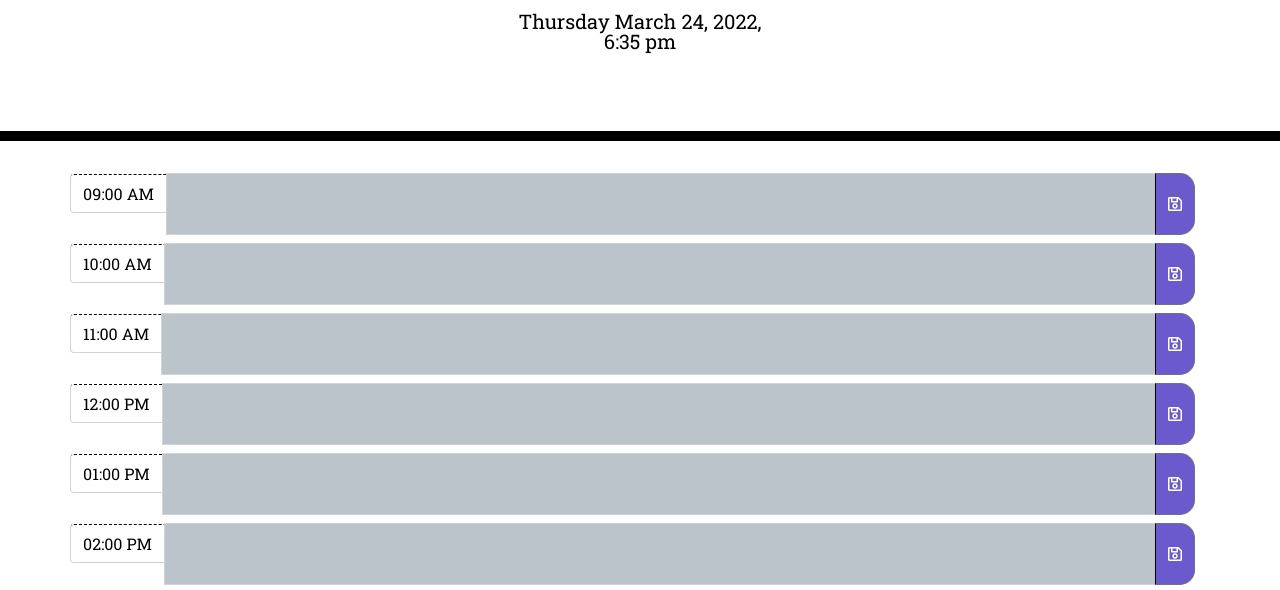
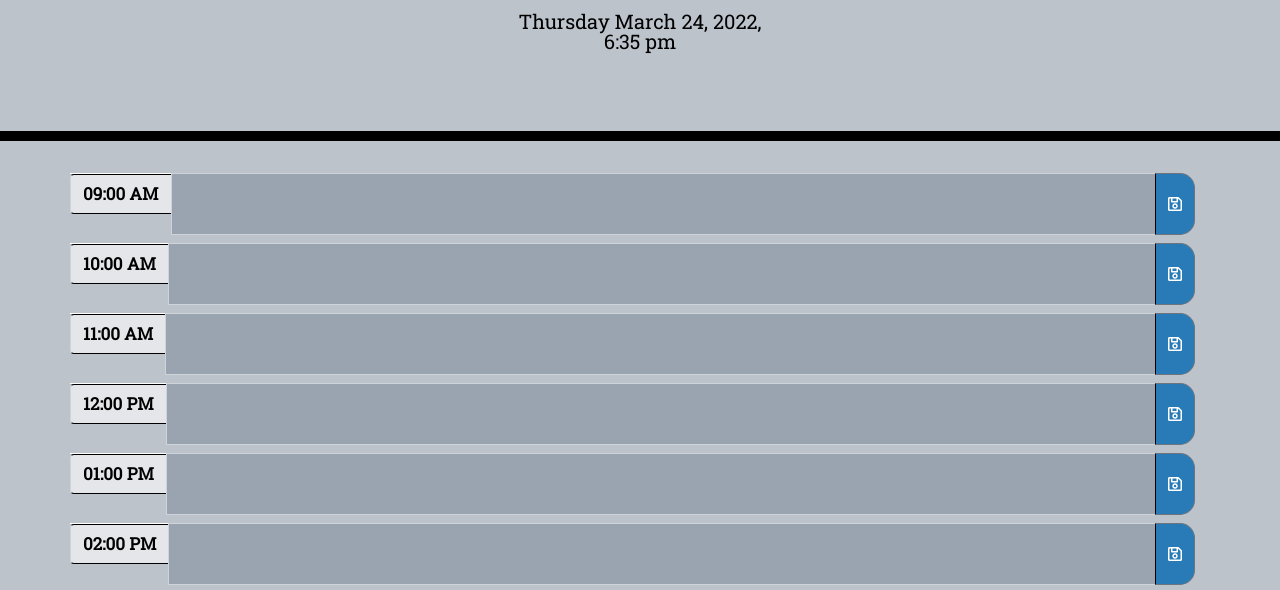
Before and after one commit to jgault87/my_destiny_planner, a plain HTML site: page index.html in a window 1280 px wide. Shown: the part 183-773 px from the top of the page. Drawn offline with nearby package versions, Linux system fonts and the light colour scheme.

Commit message:
color updated

```diff
--- a/script.js
+++ b/script.js
@@ -2,7 +2,6 @@
 
 $(function () {
   colorizeTimeBlocks();
-
 });
 
 //display current time and date elements moment.js
@@ -10,13 +9,10 @@ var currentDay = moment().format("dddd LL, [<br>] h:mm a");
 // display moment format to page header
 $("#currentDay").append(currentDay);
 
-
 // returns number of current hour for timeblock comparison
 var now = new Date().getHours();
 
-// var now = moment().format("H A");
-console.log(now);
-
+console.log(now); //test time catch
 
 //function to change colors of timeblocks based on var now result
 
@@ -92,5 +88,25 @@ function colorizeTimeBlocks() {
   } else if (now < 17) {
     $("#block5pm").addClass("future");
   }
+}
 
-}
+//save button on click function
+$(".saveBtn").on("click", function () {
+
+
+
+
+});
+
+
+
+function init() {
+  getworkEvents();
+  getlosses();}
+
+var workEvents = JSON.parse(localStorage.getItem("workDay"));
+
+// if (workEvents) {
+
+//     planWorkday = workEvents;
+// }
--- a/style.css
+++ b/style.css
@@ -1,7 +1,8 @@
 body {
   font-family: 'Roboto Slab', 'Roboto';
-  font-size: 20px;
+  font-size: 1vh;
   line-height: 1;
+  background-color: rgba(112, 128, 144, 0.465);
 }
 
 textarea {
@@ -37,9 +38,12 @@ textarea {
 }
 
 .hour {
-  background-color: #ffffff;
+  background-color: #ffffff98;
   color: #000000;
-  border-top: 1px dashed #000000;
+  border-top: 1px solid #000000;
+  border-bottom: 1px solid #000000;
+  font-weight: bold;
+  font-size: 17px;
 }
 
 .past {
@@ -61,7 +65,7 @@ textarea {
   border-left: 1px solid black;
   border-top-right-radius: 15px;
   border-bottom-right-radius: 15px;
-  background-color: slateblue;
+  background-color: #0e6fb4d7;
   color: white;
 }
 
```
Lines whose indentation alone changed are shown as unchanged.
